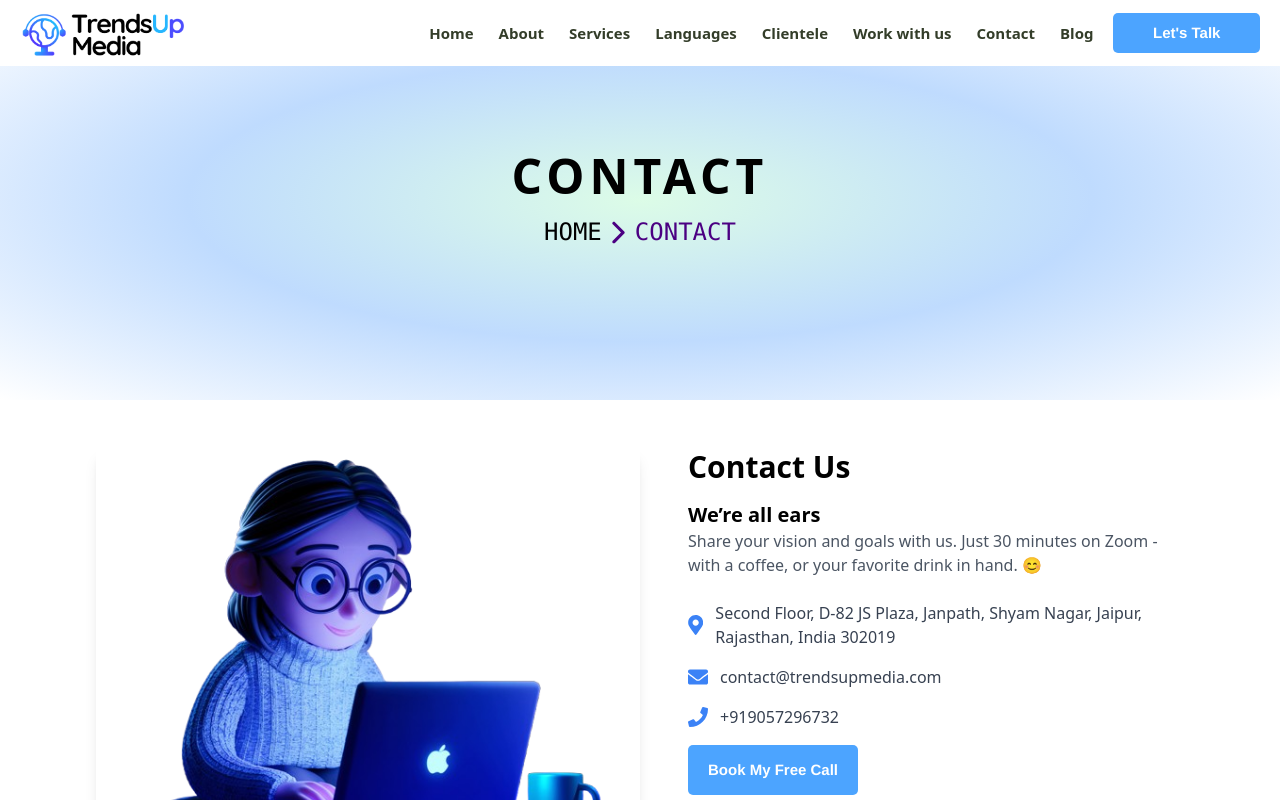
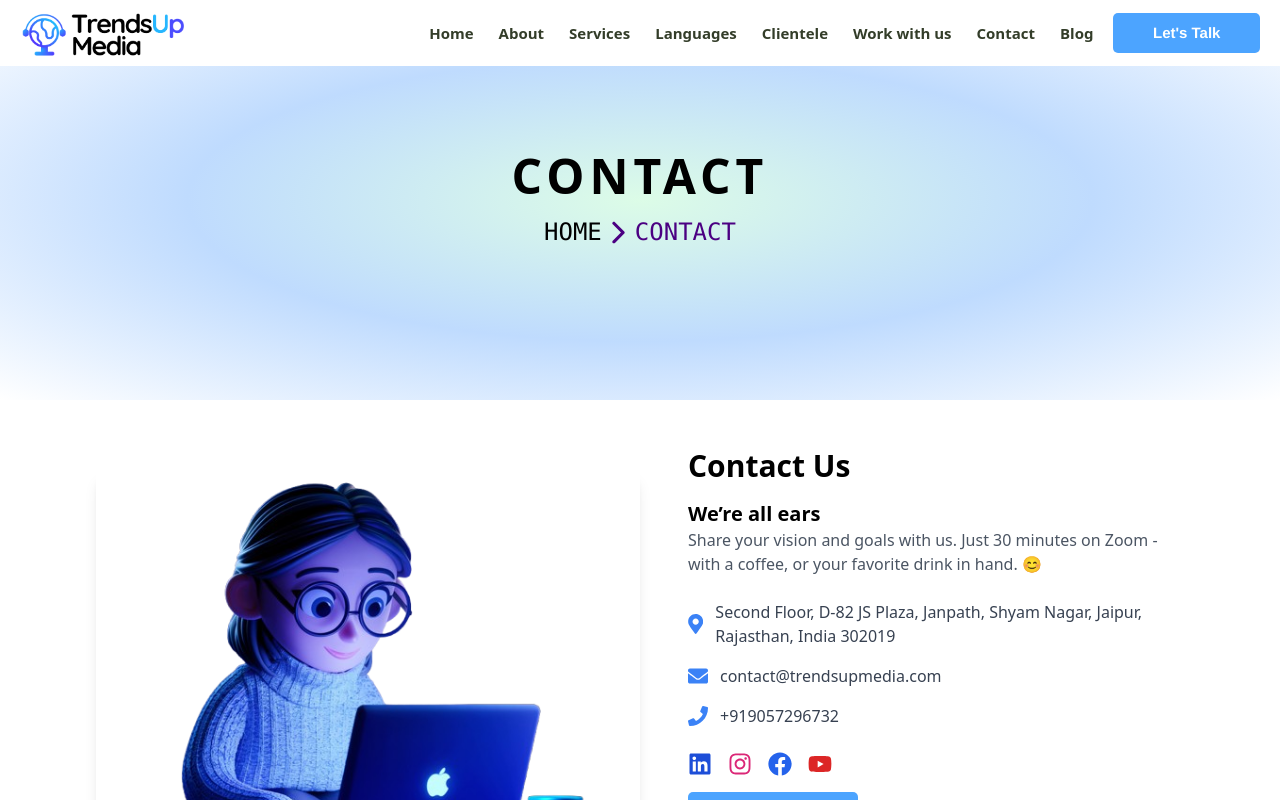
Before and after one commit to Fardeennnnnnnnnnkhan/TrendsUp, a React (Vite) app: page /contact in a window 1280 px wide. Shown: the top 800 px of the page. Built offline with nearby package versions, Linux system fonts and the light colour scheme.

Commit message:
Social Links

```diff
--- a/src/components/Header.jsx
+++ b/src/components/Header.jsx
@@ -78,7 +78,7 @@
 
           <button
   className="h-[40px] w-[160px] bg-[#4CA4FF] rounded-[5px] flex justify-center items-center transition-all hover:bg-[#666AE5]"
-  onClick={() => (window.location.href = "mailto:contact@trendsupmedia.com")}
+  onClick={() => (window.location.href = "https://drive.google.com/drive/folders/1GCINArqXTQxA8XC4S8W-K5F83vPTxO16?usp=drive_link")}
 >
   <span className="text-[15px] text-[#FFFFFF] font-semibold font-helvetica">
     Let's Talk
--- a/src/pages/Contact/ContactSection1.jsx
+++ b/src/pages/Contact/ContactSection1.jsx
@@ -1,7 +1,7 @@
 import { FaMapMarkerAlt, FaEnvelope, FaPhone } from "react-icons/fa";
 import { GirlTyping } from "../../assets/export";
 import LetTalkForm from "../../components/LetTalkForm";
-
+import { FaLinkedin, FaInstagram, FaFacebook, FaYoutube } from "react-icons/fa";
 const ContactSection1 = () => {
   const handleCall = () => {
     window.location.href = "tel:+919057296732"; // Replace with the phone number
@@ -21,7 +21,7 @@
       {/* Right Side - Content */}
       <div className="w-full lg:w-1/2 lg:pl-12">
       <h2 className="text-3xl font-bold mb-4">Contact Us</h2>
-        <h2 className="text-xl font-bold ">We’re all ears</h2>
+      <h2 className="text-xl font-bold">We’re all ears</h2>
       <p className="mb-6 text-gray-600">
         Share your vision and goals with us. Just 30 minutes on Zoom - with a
         coffee, or your favorite drink in hand. 😊
@@ -31,36 +31,47 @@
         {/* Address */}
         <li className="flex items-center text-gray-700">
           <FaMapMarkerAlt className="text-xl text-blue-500 mr-3" />
-            Second Floor, D-82 JS Plaza, Janpath, Shyam Nagar, Jaipur,
-            Rajasthan, India 302019
+          Second Floor, D-82 JS Plaza, Janpath, Shyam Nagar, Jaipur, Rajasthan, India 302019
         </li>
 
         {/* Email */}
         <li className="flex items-center text-gray-700">
           <FaEnvelope className="text-xl text-blue-500 mr-3" />
-            <a href="mailto:contact@trendsupmedia.com">
-              contact@trendsupmedia.com
-            </a>
+          <a href="mailto:contact@trendsupmedia.com">contact@trendsupmedia.com</a>
         </li>
 
         {/* Phone */}
-          <li
-            onClick={handleCall}
-            className="flex items-center text-gray-700"
-            style={{ cursor: "pointer" }}
-          >
+        <li onClick={handleCall} className="flex items-center text-gray-700 cursor-pointer">
           <FaPhone className="text-xl text-blue-500 mr-3" />
           <a href="tel:+919057296732">+919057296732</a>
         </li>
       </ul>
+
+      {/* Social Media Links */}
+      <div className="mt-6 flex space-x-4">
+        <a href="https://www.linkedin.com/in/asliarpit/" target="_blank" rel="noopener noreferrer">
+          <FaLinkedin className="text-2xl text-blue-700 hover:text-blue-800 transition-all" />
+        </a>
+        <a href="https://www.instagram.com/trendsupmedia" target="_blank" rel="noopener noreferrer">
+          <FaInstagram className="text-2xl text-pink-600 hover:text-pink-700 transition-all" />
+        </a>
+        <a href="https://www.facebook.com/trendsupmedia" target="_blank" rel="noopener noreferrer">
+          <FaFacebook className="text-2xl text-blue-600 hover:text-blue-700 transition-all" />
+        </a>
+        <a href="https://www.youtube.com/@trendsupmedia" target="_blank" rel="noopener noreferrer">
+          <FaYoutube className="text-2xl text-red-600 hover:text-red-700 transition-all" />
+        </a>
+      </div>
+
+      {/* Book a Call Button */}
       <button className="mt-4 h-[40px] sm:h-[45px] md:h-[50px] w-[120px] sm:w-[150px] md:w-[170px] bg-[#4CA4FF] rounded-[5px] flex justify-center items-center transition-all hover:bg-[#666AE5]">
         <p className="text-[13px] sm:text-[14px] md:text-[15px] text-white font-semibold font-helvetica">
           <a href="https://calendly.com/trendsupmedia/strategy_session"> Book My Free Call</a>
         </p>
       </button>
-        <h2 className="text-xl font-bold my-4 ">You'll hear back from us within 24 hours.</h2>
+
+      <h2 className="text-xl font-bold my-4">You'll hear back from us within 24 hours.</h2>
     </div>
-
     </section>
     <LetTalkForm />
 
```
Lines whose indentation alone changed are shown as unchanged.
